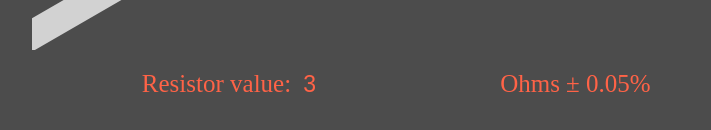
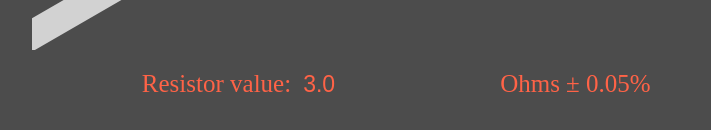
Before and after one commit to DominikP1992/ResistorCalculator, a React (Create React App) app: page / in a window 1280 px wide. Both pictures are taken after a click on the element "3.0". Shown: the part 448-578 px from the top of the page, without its empty margins (284-995 px from the left). Built offline with nearby package versions, Linux system fonts and the light colour scheme.

Commit message:
fixed autofocus bug

```diff
--- a/src/containers/ResistorCalculator.js
+++ b/src/containers/ResistorCalculator.js
@@ -87,6 +87,13 @@ class ResistanceCalculator extends Component {
     clearTimeout(this.timeoutId);
   }
 
+  onInputKeyUp = (e) => {
+    if (e.key === 'Enter' || e.key === 'Escape') {
+      return this.hideInput();
+    }
+    return false;
+  };
+
   openColorPicker = key =>
     this.setState({
       visible: true,
@@ -152,14 +159,7 @@ class ResistanceCalculator extends Component {
     );
   };
 
-  hideInput = () => this.setState({ showInput: false });
-
-  onInputKeyUp = (e) => {
-    if (e.key === 'Enter' || e.key === 'Escape') {
-      return this.hideInput();
-    }
-    return false;
-  };
+  hideInput = () => this.state.showInput && this.setState({ showInput: false });
 
   renderColorPicker = () => {
     const {
@@ -202,7 +202,7 @@ class ResistanceCalculator extends Component {
       type="number"
       min={minResistance}
       max={maxResistance}
-      defaultValue={this.state.resistanceValue}
+      defaultValue={Number(this.state.resistanceValue).toFixed(1)}
     />
   );
 
```
Also changed, not shown: 7 other files (tests, documents, lock files or other folders).
